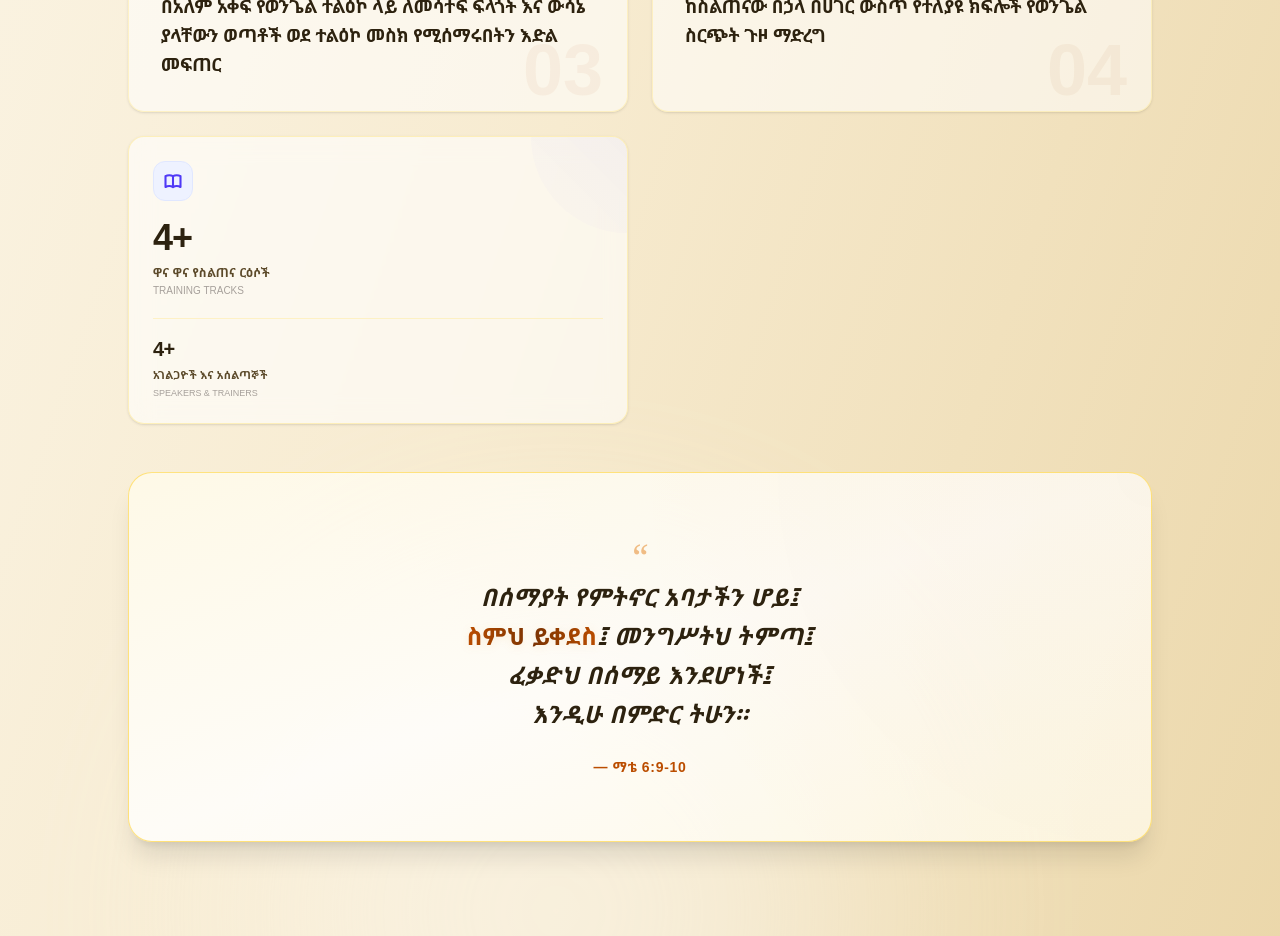
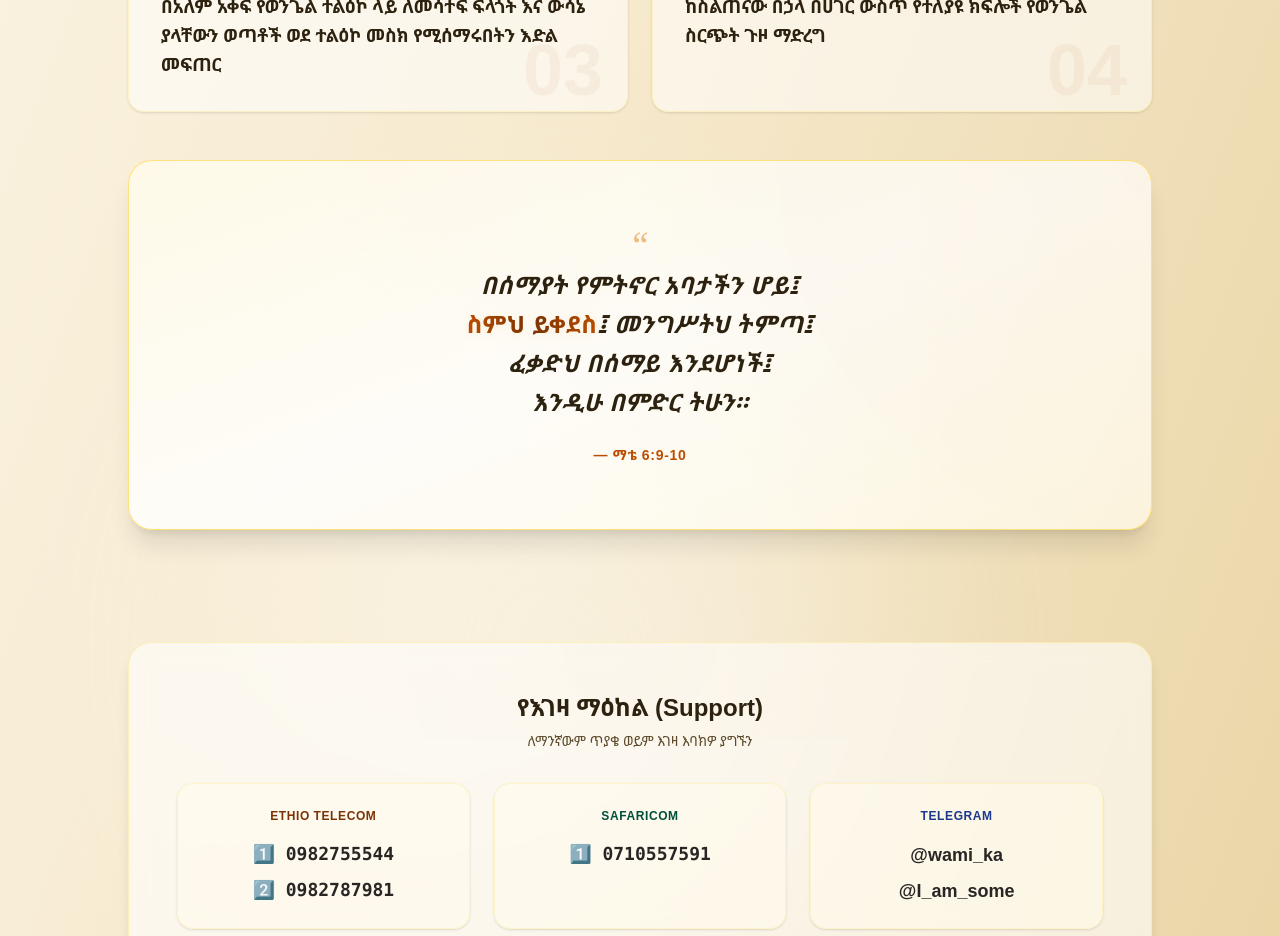
Before and after one commit to bego-net/National-Mission-Training, a Next.js app: page / in a window 1280 px wide. Shown: the part 2000-2936 px from the top of the page. Built offline with nearby package versions, Linux system fonts and the light colour scheme.

Commit message:
feat: create landing page with registration status lookup widget

```diff
--- a/src/app/page.tsx
+++ b/src/app/page.tsx
@@ -308,25 +308,6 @@ export default function Home() {
                   </div>
                 </div>
 
-                {/* Card 5: Training Tracks & Speakers */}
-                <div className="rounded-2xl border border-amber-200/50 bg-white/60 p-6 backdrop-blur-md relative overflow-hidden group hover:border-amber-300 hover:bg-white/80 transition-all duration-300 shadow-sm flex flex-col justify-between">
-                  <div className="absolute top-0 right-0 w-24 h-24 bg-gradient-to-bl from-indigo-500/5 to-transparent rounded-bl-full"></div>
-                  <div className="relative z-10">
-                    <div className="flex h-10 w-10 items-center justify-center rounded-xl bg-indigo-50 border border-indigo-100 text-indigo-600 mb-4">
-                      <svg className="h-5 w-5" fill="none" viewBox="0 0 24 24" stroke="currentColor" strokeWidth="2.5">
-                        <path strokeLinecap="round" strokeLinejoin="round" d="M12 6.253v13m0-13C10.832 5.477 9.246 5 7.5 5S4.168 5.477 3 6.253v13C4.168 18.477 5.754 18 7.5 18s3.332.477 4.5 1.253m0-13C13.168 5.477 14.754 5 16.5 5c1.747 0 3.332.477 4.5 1.253v13C19.832 18.477 18.247 18 16.5 18c-1.746 0-3.332.477-4.5 1.253" />
-                      </svg>
-                    </div>
-                    <p className="text-4xl font-extrabold text-[#2d220f] tracking-tight">4+</p>
-                    <p className="mt-2 text-xs font-bold text-[#5c4a2a] tracking-wide">ዋና ዋና የስልጠና ርዕሶች</p>
-                    <p className="mt-0.5 text-[10px] text-stone-400 uppercase">Training Tracks</p>
-                  </div>
-                  <div className="relative z-10 mt-5 pt-4 border-t border-amber-200/40">
-                    <p className="text-xl font-extrabold text-[#2d220f] tracking-tight">4+</p>
-                    <p className="mt-1 text-[11px] font-bold text-[#5c4a2a] tracking-wide">አገልጋዮች እና አሰልጣኞች</p>
-                    <p className="mt-0.5 text-[9px] text-stone-400 uppercase">Speakers &amp; Trainers</p>
-                  </div>
-                </div>
 
               </div>
 
```
